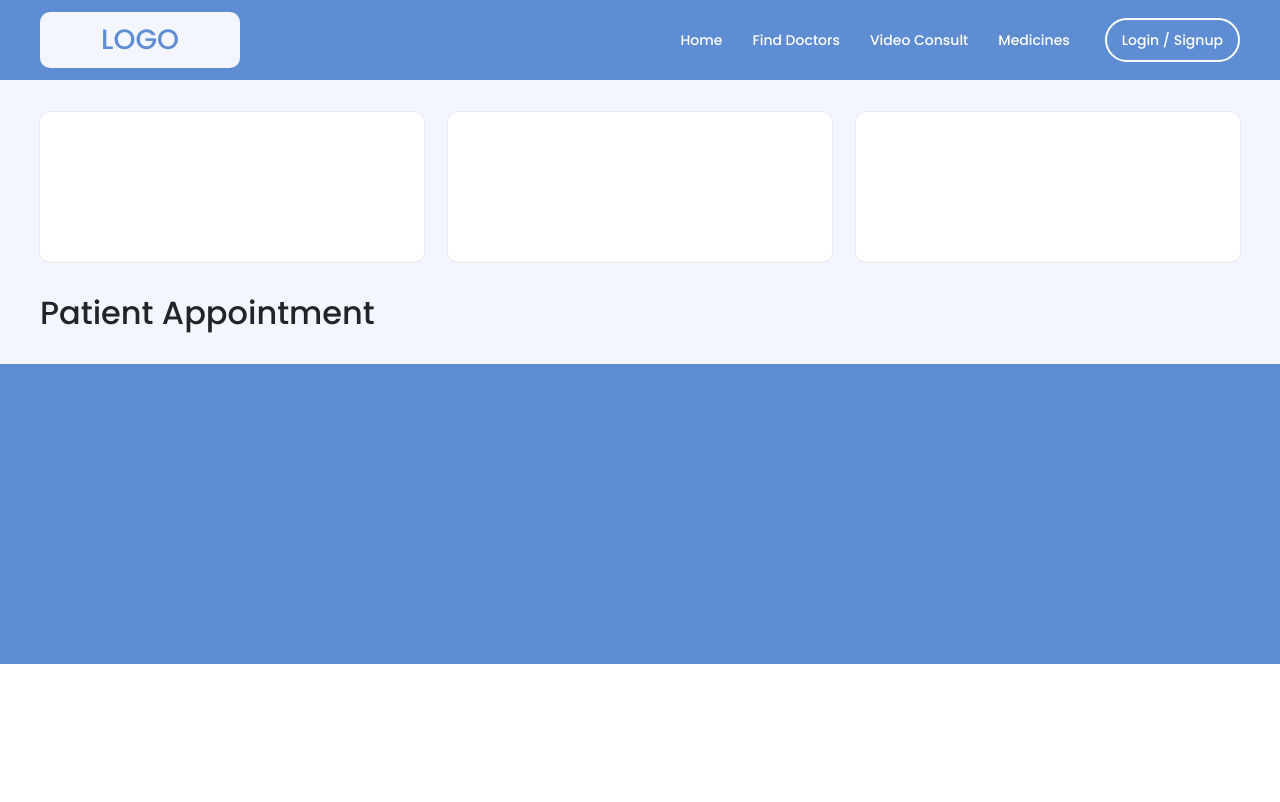
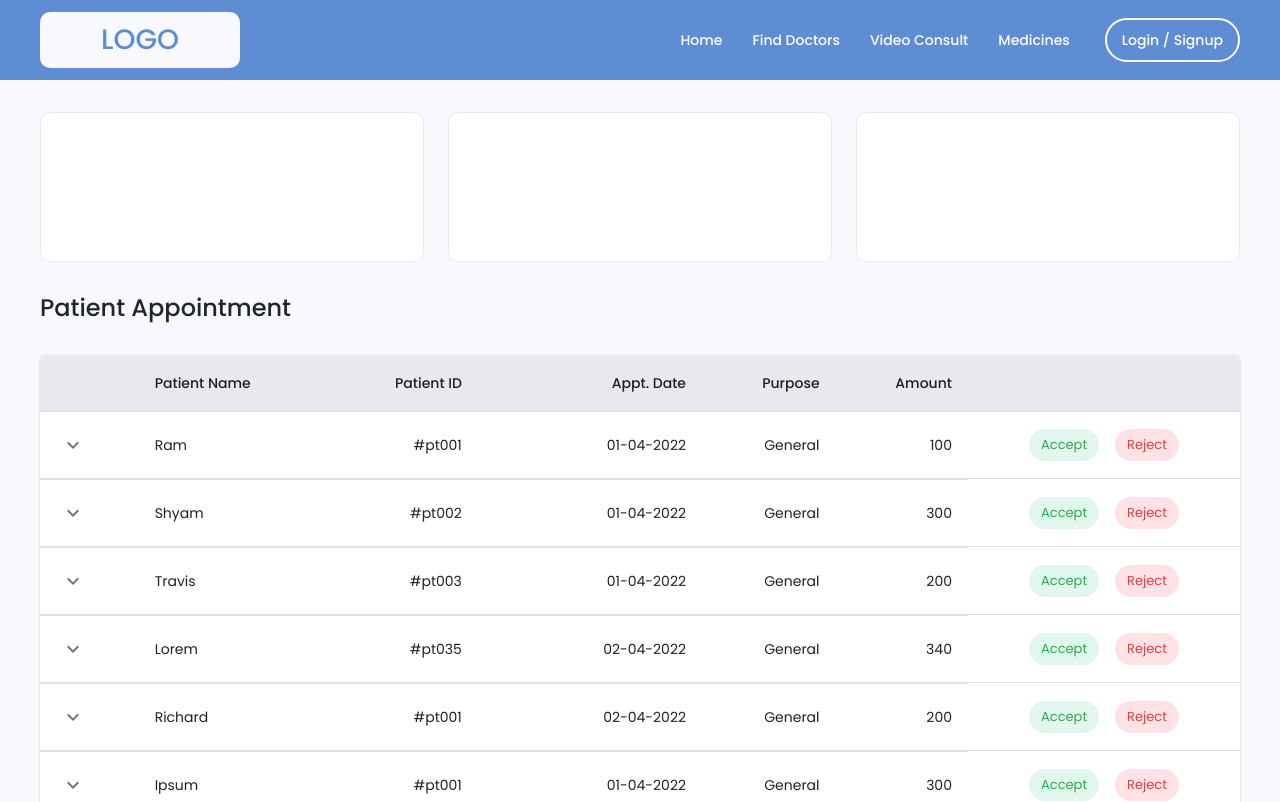
Before and after one commit to A-singh07/project-x, a React (Create React App) app: page /dashboard in a window 1280 px wide. Shown: the top 802 px of the page. Built offline with nearby package versions, Linux system fonts and the light colour scheme.

Commit message:
dashboard main layout done

```diff
--- a/package.json
+++ b/package.json
@@ -5,6 +5,7 @@
   "dependencies": {
     "@emotion/react": "^11.8.2",
     "@emotion/styled": "^11.8.1",
+    "@mui/icons-material": "^5.5.1",
     "@mui/material": "^5.5.3",
     "@testing-library/jest-dom": "^5.16.3",
     "@testing-library/react": "^12.1.4",
--- a/src/App.css
+++ b/src/App.css
@@ -3,10 +3,19 @@
   --color-primary: #5e8dd4;
   --color-primary-dark: #3671c9;
   --color-primary-light: #86aadf;
-  --color-primary-lightest: #f3f6fc;
-  --color-grey: hsl(210, 17%, 97%);
+  --color-primary-lightest: #f7f9fd;
+  --color-grey: #e7e9ef;
+  --color-grey-light: #f6f7f9;
   --color-grey-dark: #b8b8b8;
   --color-grey-darker: #6c757d;
+
+  --color-success: #26af48;
+  --color-success-light: #0fb76b1f;
+  --color-success-dark: #0fb86c40;
+
+  --color-danger: #e63c3c;
+  --color-danger-light: #f211361f;
+  --color-danger-dark: #f3123740;
 
   /* box-shadow */
   --box-shadow-1: 2px 2px 13px rgb(0 0 0 / 10%);
@@ -45,8 +54,8 @@
 
 ::-webkit-scrollbar {
   background-color: #eeeeee;
-  width: 12px;
-  height: 12px;
+  width: 10px;
+  height: 10px;
   opacity: 0.75;
 }
 
--- a/src/App.js
+++ b/src/App.js
@@ -13,6 +13,8 @@ import Dashboard from './pages/Dashboard';
 
 import { GeneralContext } from './context/GeneralContext';
 
+import { ThemeProvider, createTheme } from '@mui/material/styles';
+
 import 'bootstrap/dist/css/bootstrap.min.css';
 import './App.css';
 
@@ -26,7 +28,15 @@ function App() {
     });
   }, [windowWidth]);
 
+  const theme = createTheme({
+    typography: {
+      "fontFamily": `"Poppins", sans-serif`,
+      "fontSize": 14,
+    }
+  })
+
   return (
+    <ThemeProvider theme={theme}>
       <GeneralContext.Provider value={{ windowWidth }}>
         <Routes>
           <Route path="/" element={<MainLayout />}>
@@ -40,6 +50,7 @@ function App() {
           </Route>
         </Routes>
       </GeneralContext.Provider>
+    </ThemeProvider>
   );
 }
 
--- a/src/components/dashboardLayout/DashboardLayout.js
+++ b/src/components/dashboardLayout/DashboardLayout.js
@@ -1,5 +1,6 @@
 import React from 'react';
 import StatCards from '../statCards/StatCards';
+import TableCustom from '../tableCustom/TableCustom';
 import styles from './dashboardLayout.module.css';
 
 const DashboardLayout = () => {
@@ -38,6 +39,7 @@ const DashboardLayout = () => {
           }
         </div>
         <h2 className={styles.heading}>Patient Appointment</h2>
+        <TableCustom />
       </div>
     </main >
   )
--- a/src/components/dashboardLayout/dashboardLayout.module.css
+++ b/src/components/dashboardLayout/dashboardLayout.module.css
@@ -12,6 +12,6 @@
 }
 
 .heading {
-  font-size: 2rem;
-  margin-top: 2rem;
+  font-size: 1.5rem;
+  margin: 2rem 0;
 }
--- a/src/components/features/featureSection.module.css
+++ b/src/components/features/featureSection.module.css
@@ -1,7 +1,7 @@
 .sectionWrapper {
   width: 100%;
   padding: 5rem 0;
-  background-color: var(--color-grey);
+  background-color: var(--color-grey-light);
 }
 
 .heading {
--- a/src/components/statCards/statCards.module.css
+++ b/src/components/statCards/statCards.module.css
@@ -3,6 +3,6 @@
   border-radius: 10px;
   overflow: hidden;
   padding: 1rem;
-  box-shadow: var(--box-shadow-2);
+  border: 1px solid var(--color-grey);
   background: #ffffff;
 }
--- /dev/null
+++ b/src/components/tableCustom/RowCustom.js
@@ -0,0 +1,85 @@
+import React from 'react';
+// Material UI Components
+import PropTypes from 'prop-types';
+import Box from '@mui/material/Box';
+import Collapse from '@mui/material/Collapse';
+import IconButton from '@mui/material/IconButton';
+import TableCell from '@mui/material/TableCell';
+import TableRow from '@mui/material/TableRow';
+import Paper from '@mui/material/Paper';
+import Chip from '@mui/material/Chip';
+import Stack from '@mui/material/Stack';
+// Icons
+import KeyboardArrowDownIcon from '@mui/icons-material/KeyboardArrowDown';
+import KeyboardArrowUpIcon from '@mui/icons-material/KeyboardArrowUp';
+
+import styles from './tableCustom.module.css'
+
+const RowCustom = (props) => {
+  const { row } = props;
+  const [open, setOpen] = React.useState(false);
+
+  const handleAccept = () => { }
+  const handleReject = () => { }
+
+  return (
+    <React.Fragment>
+      <TableRow sx={{ '& > *': { borderBottom: 'unset' } }} className={styles.tableRow}>
+        <TableCell>
+          <IconButton
+            aria-label="expand row"
+            size="small"
+            onClick={() => setOpen(!open)}
+          >
+            {open ? <KeyboardArrowUpIcon /> : <KeyboardArrowDownIcon />}
+          </IconButton>
+        </TableCell>
+        <TableCell component="th" scope="row">
+          {row.name}
+        </TableCell>
+        <TableCell align="right">{row.id}</TableCell>
+        <TableCell align="right">{row.date}</TableCell>
+        <TableCell align="right">{row.purpose}</TableCell>
+        <TableCell align="right">{row.amount}</TableCell>
+        <TableCell align="center">
+          <Stack direction="row" justifyContent="center" spacing={2}>
+            <Chip
+              label="Accept"
+              className={styles.chipSuccess}
+              onClick={handleAccept}
+            />
+            <Chip
+              label="Reject"
+              className={styles.chipReject}
+              onClick={handleReject}
+            />
+          </Stack>
+        </TableCell>
+      </TableRow>
+      <TableRow className={styles.rowCollapse}>
+        <TableCell style={{ paddingBottom: 0, paddingTop: 0 }} colSpan={6}>
+          <Collapse in={open} timeout="auto" unmountOnExit>
+            <Box sx={{ margin: 1 }}>
+              <p style={{ fontWeight: 'bold', paddingBottom: '0.875rem' }}>Comment:</p>
+              <Paper variant="outlined" sx={{ p: 2 }}>
+                {row.comment}
+              </Paper>
+            </Box>
+          </Collapse>
+        </TableCell>
+      </TableRow>
+    </React.Fragment>
+  );
+}
+
+export default RowCustom
+
+RowCustom.propTypes = {
+  row: PropTypes.shape({
+    name: PropTypes.string.isRequired,
+    id: PropTypes.string.isRequired,
+    date: PropTypes.string.isRequired,
+    purpose: PropTypes.string.isRequired,
+    amount: PropTypes.number.isRequired
+  }).isRequired,
+};
--- /dev/null
+++ b/src/components/tableCustom/TableCustom.js
@@ -0,0 +1,66 @@
+import React from 'react';
+// Material UI Components
+import Table from '@mui/material/Table';
+import TableBody from '@mui/material/TableBody';
+import TableCell from '@mui/material/TableCell';
+import TableContainer from '@mui/material/TableContainer';
+import TableHead from '@mui/material/TableHead';
+import TableRow from '@mui/material/TableRow';
+import Paper from '@mui/material/Paper';
+// Custom Components
+import RowCustom from './RowCustom';
+// Styles
+import styles from './tableCustom.module.css'
+
+const createData = (name, id, date, purpose, amount, comment) => {
+  return {
+    name,
+    id,
+    date,
+    purpose,
+    amount,
+    comment
+  };
+}
+
+const rows = [
+  createData('Ram', '#pt001', '01-04-2022', 'General', 100, 'Lorem Ipsuummmm!!!'),
+  createData('Shyam', '#pt002', '01-04-2022', 'General', 300, 'Lorem Ipsu ascasda afb 25tgva asd12@#'),
+  createData('Travis', '#pt003', '01-04-2022', 'General', 200, 'Lorem ipsum dolor sit amet, consectetur '),
+  createData('Lorem', '#pt035', '02-04-2022', 'General', 340, 'Lorem ipsum dolor sit amet, consectetur '),
+  createData('Richard', '#pt001', '02-04-2022', 'General', 200, ''),
+  createData('Ipsum', '#pt001', '01-04-2022', 'General', 300, 'Lorem ipsum dolor sit amet, consectetur '),
+  createData('Gina', '#pt001', '01-04-2022', 'General', 320),
+  createData('Ram', '#pt001', '01-04-2022', 'General', 100, 'Lorem Ipsuummmm!!!'),
+  createData('Shyam', '#pt001', '01-04-2022', 'General', 300, 'Lorem Ipsu ascasda afb 25tgva asd12@#'),
+  createData('Travis', '#pt001', '01-04-2022', 'General', 200, 'Lorem ipsum dolor sit amet, consectetur '),
+  createData('Lorem', '#pt001', '02-04-2022', 'General', 340, 'Lorem ipsum dolor sit amet, consectetur '),
+];
+
+
+const TableCustom = () => {
+  return (
+    <TableContainer component={Paper} sx={{ maxHeight: 530 }}>
+      <Table stickyHeader aria-label="collapsible table">
+        <TableHead className={styles.tableHeader}>
+          <TableRow>
+            <TableCell />
+            <TableCell>Patient Name</TableCell>
+            <TableCell align="right" >Patient ID</TableCell>
+            <TableCell align="right" className={styles.tableCell}>Appt. Date</TableCell>
+            <TableCell align="right">Purpose</TableCell>
+            <TableCell align="right">Amount</TableCell>
+            <TableCell sx={{ maxWidth: "300px" }} />
+          </TableRow>
+        </TableHead>
+        <TableBody>
+          {rows.map((row, i) => (
+            <RowCustom key={i} row={row} />
+          ))}
+        </TableBody>
+      </Table>
+    </TableContainer>
+  )
+}
+
+export default TableCustom
--- /dev/null
+++ b/src/components/tableCustom/tableCustom.module.css
@@ -0,0 +1,26 @@
+.tableHeader th {
+  background: var(--color-grey);
+}
+.tableCell {
+  min-width: 150px;
+}
+
+.rowCollapse {
+  background: var(--color-primary-lightest);
+}
+
+.tableRow .chipSuccess {
+  background-color: var(--color-success-light);
+  color: var(--color-success);
+}
+.tableRow .chipSuccess:hover {
+  background-color: var(--color-success-dark);
+}
+
+.tableRow .chipReject {
+  background-color: var(--color-danger-light);
+  color: var(--color-danger);
+}
+.tableRow .chipReject:hover {
+  background-color: var(--color-danger-dark);
+}
```
Also changed, not shown: 1 other file (tests, documents, lock files or other folders). Lines whose indentation alone changed are shown as unchanged.
